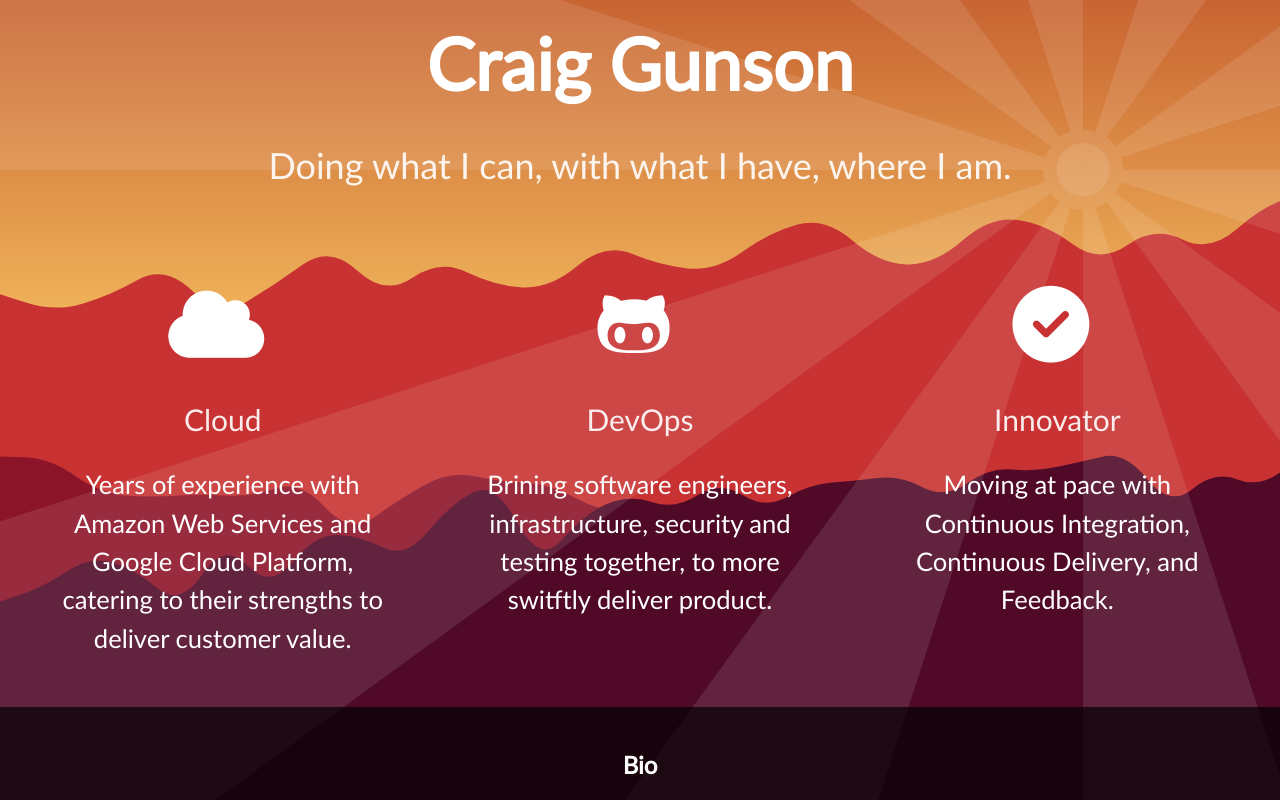
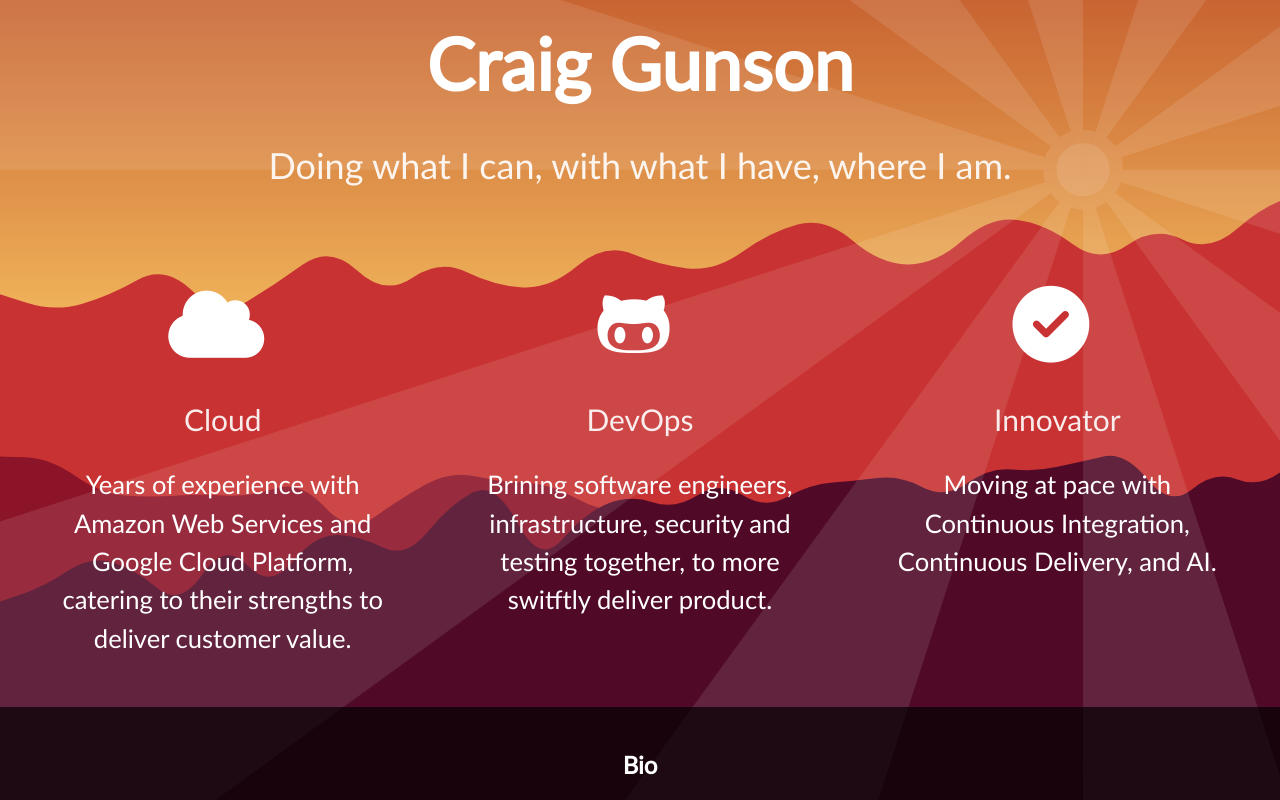
Before and after one commit to craiggunson/homepage, a React (Create React App) app: page / in a window 1280 px wide. Built offline with nearby package versions, Linux system fonts and the light colour scheme.

Commit message:
Update text to include 'AI' in description (#46)

```diff
--- a/src/App.js
+++ b/src/App.js
@@ -45,7 +45,7 @@ function App() {
               <h2 className="center white-text"><i className="fa-solid fa-check-circle fa-2x"></i></h2>
               <h3 className="center">Innovator</h3>
 
-              <p className="center light white-text">Moving at pace with Continuous Integration, Continuous Delivery, and Feedback.</p>
+              <p className="center light white-text">Moving at pace with Continuous Integration, Continuous Delivery, and AI.</p>
             </div>
           </div>
         </div>
```
